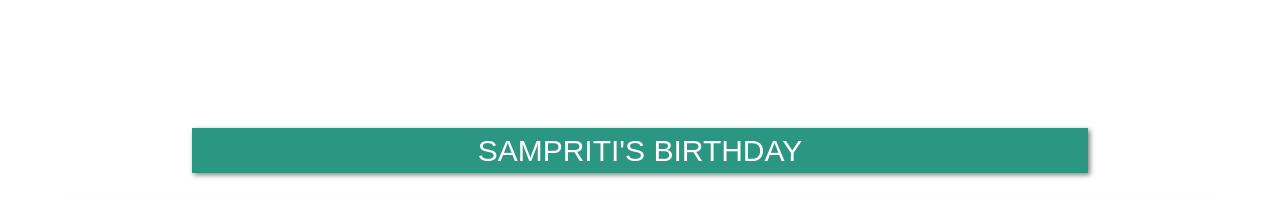
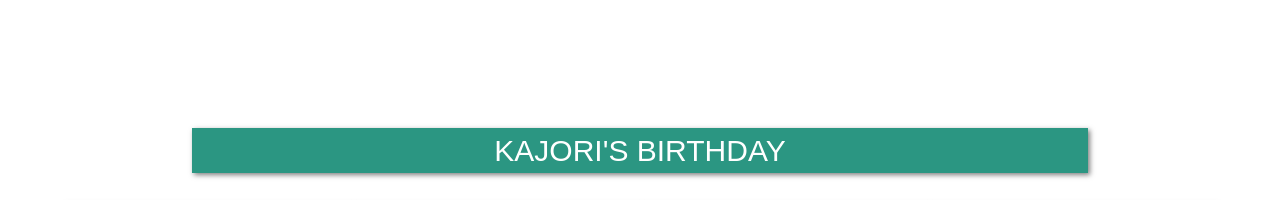
Before and after one commit to SenCTvT/MyBirthday.github.io, a plain HTML site: page index.html in a window 1280 px wide. Shown: the top 200 px of the page. Drawn offline with nearby package versions, Linux system fonts and the light colour scheme.

Commit message:
Update index.html

```diff
--- a/index.html
+++ b/index.html
@@ -7,7 +7,7 @@
 <link rel="stylesheet" type="text/css" href="style.css">
 </head>
 <body>
-  <p class="head">Sampriti's Birthday</p>
+  <p class="head">Kajori's Birthday</p>
   <div class="row" id="Left">
     <div class="col-xs-3" id="day"></div>
     <div class="col-xs-3" id="hour"></div>
```
